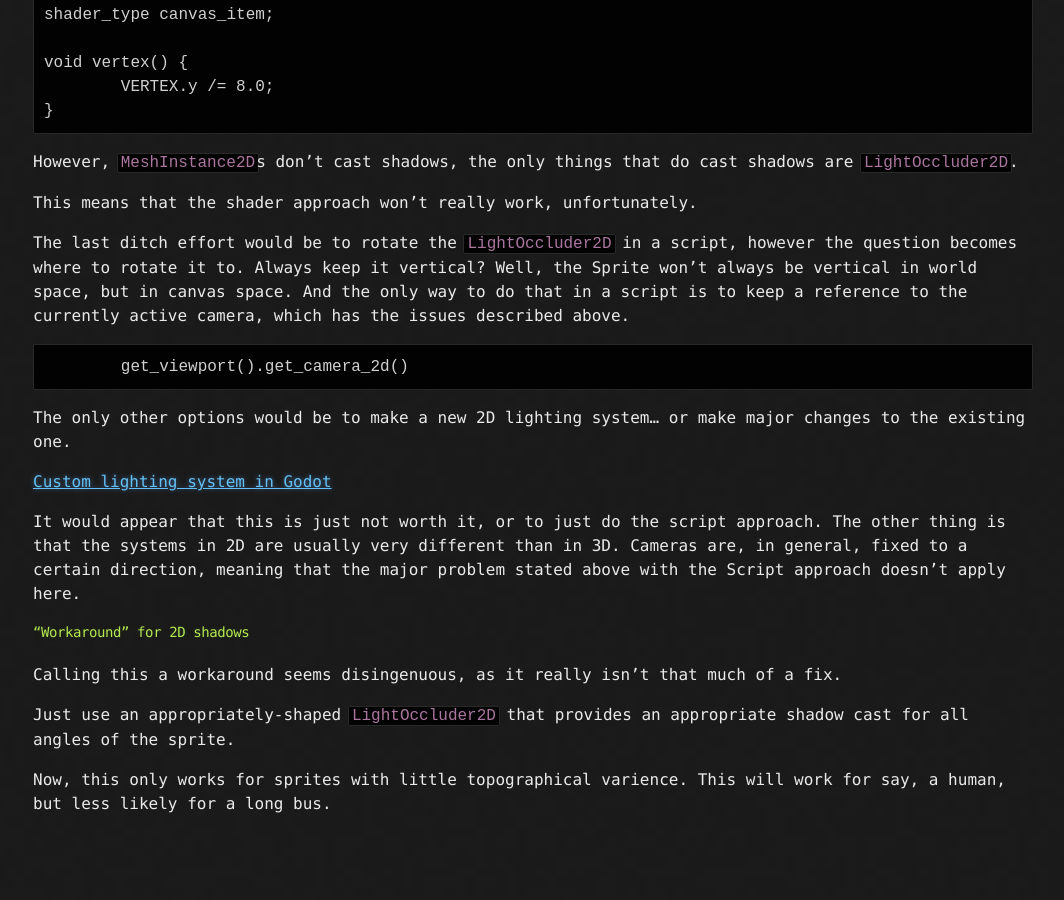
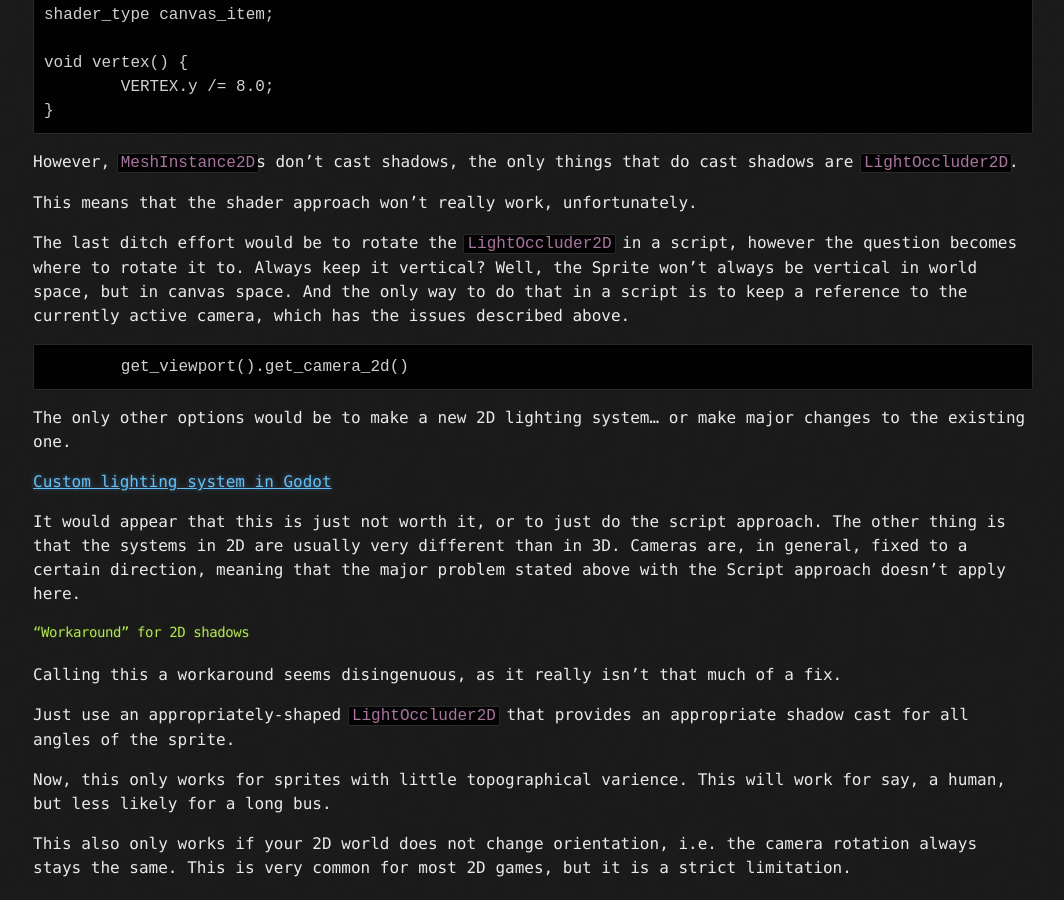
Before and after one commit to HubbleCommand/HubbleCommand.github.io, a Jekyll site: the page built from _projects/godot/directional-sprites.md, in a window 1280 px wide and 900 px high, scrolled down 2766 px. Shown: the whole window, without its empty margins (107-1171 px from the left). Built offline with Jekyll 4.4.1, drawn with Linux system fonts in a browser that asks for light colours; nearby versions of some CDN libraries; before the commit the page ends 3602 px from its top, so only the background shows below that.

Commit message:
dirsprites + note on 2d lighting world rotation

```diff
--- a/_projects/godot/directional-sprites.md
+++ b/_projects/godot/directional-sprites.md
@@ -135,3 +135,6 @@ Calling this a workaround seems disingenuous, as it really isn't that much of a
 Just use an appropriately-shaped `LightOccluder2D` that provides an appropriate shadow cast for all angles of the sprite.
 
 Now, this only works for sprites with little topographical varience. This will work for say, a human, but less likely for a long bus.
+
+This also only works if your 2D world does not change orientation, i.e. the camera rotation always stays the same.
+This is very common for most 2D games, but it is a strict limitation.
```
